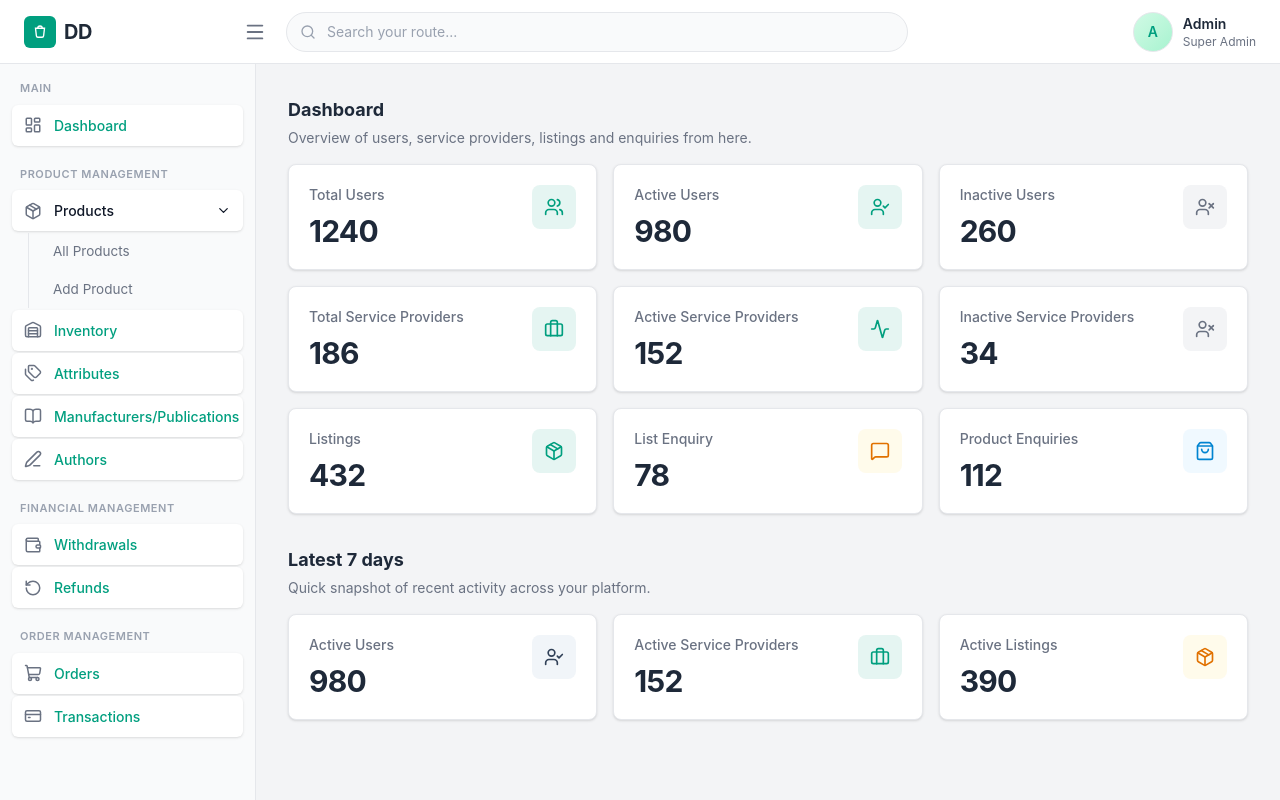
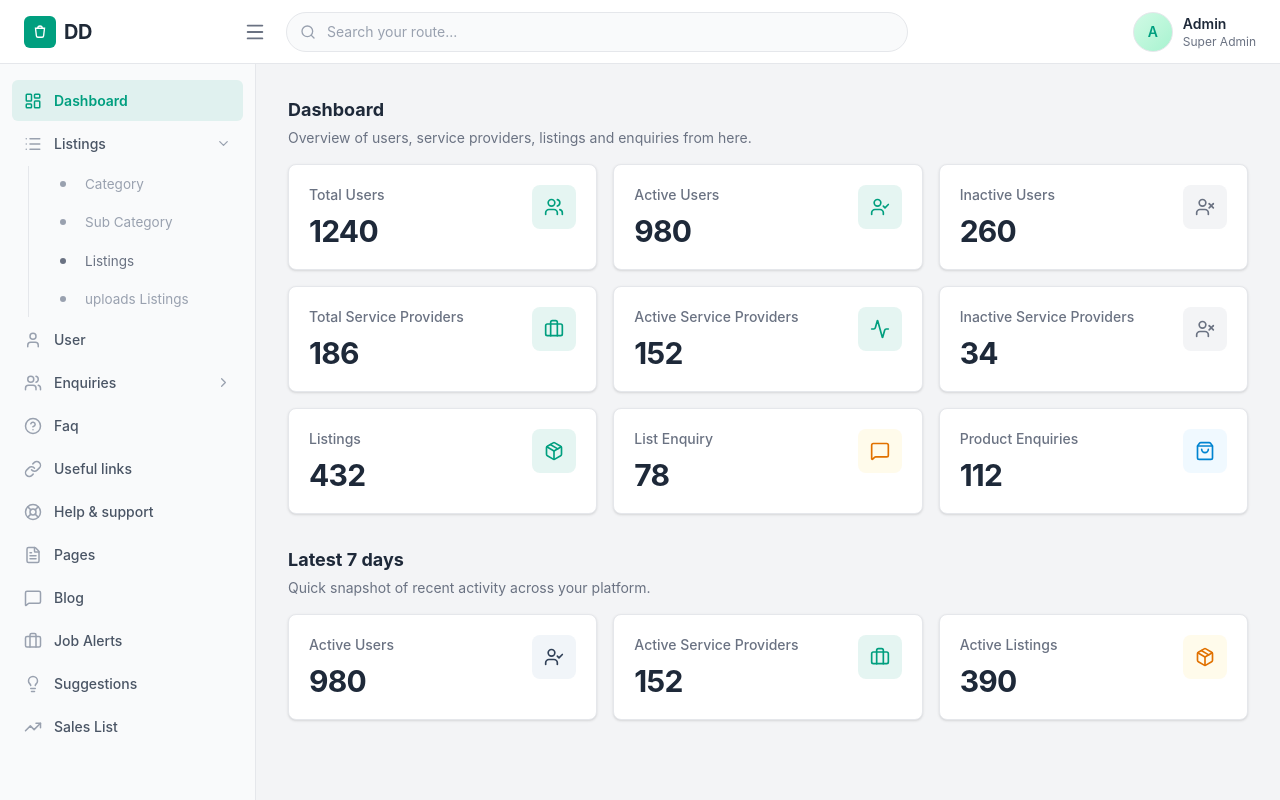
Before and after one commit to deepesh-230/admin-panel, a React (Vite) app: page /sample/dashboard in a window 1280 px wide. Built offline with nearby package versions, Linux system fonts and the light colour scheme; no server answers.

Commit message:
sample sidebar fixes

```diff
--- a/src/sample/components/SampleSidebar.tsx
+++ b/src/sample/components/SampleSidebar.tsx
@@ -1,16 +1,18 @@
 import { useState, type ReactNode } from 'react';
-import { NavLink } from 'react-router-dom';
+import { NavLink, useLocation } from 'react-router-dom';
 import {
   LayoutDashboard,
-  Package,
-  Warehouse,
-  Tags,
-  BookOpen,
-  PenLine,
-  Wallet,
-  RotateCcw,
-  ShoppingCart,
-  CreditCard,
+  List,
+  User,
+  Users,
+  HelpCircle,
+  Link as LinkIcon,
+  LifeBuoy,
+  FileText,
+  MessageSquare,
+  Briefcase,
+  Lightbulb,
+  TrendingUp,
   ChevronRight,
   ChevronDown,
   X,
@@ -23,52 +25,51 @@ interface NavItem {
   icon: ReactNode;
   href?: string;
   children?: NavItem[];
+  isExpanded?: boolean;
 }
 
-interface NavSection {
-  label: string;
-  items: NavItem[];
-}
+const BulletIcon = () => (
+  <span className="w-5 h-5 flex items-center justify-center">
+    <div className="w-1.5 h-1.5 rounded-full bg-current" />
+  </span>
+);
 
-const sections: NavSection[] = [
+const navItems: NavItem[] = [
+  { title: 'Dashboard', icon: <LayoutDashboard size={18} />, href: '/sample/dashboard' },
   {
-    label: 'MAIN',
-    items: [
-      { title: 'Dashboard', icon: <LayoutDashboard size={18} />, href: '/sample/dashboard' },
+    title: 'Listings',
+    icon: <List size={18} />,
+    isExpanded: true,
+    children: [
+      { title: 'Category', icon: <BulletIcon /> },
+      { title: 'Sub Category', icon: <BulletIcon /> },
+      { title: 'Listings', icon: <BulletIcon />, href: '/sample/listings' },
+      { title: 'uploads Listings', icon: <BulletIcon /> },
     ],
   },
+  { title: 'User', icon: <User size={18} /> },
   {
-    label: 'PRODUCT MANAGEMENT',
-    items: [
-      {
-        title: 'Products',
-        icon: <Package size={18} />,
-        children: [
-          { title: 'All Products', icon: null, href: '/sample/listings' },
-          { title: 'Add Product', icon: null, href: '/sample/listings' },
-        ],
-      },
-      { title: 'Inventory', icon: <Warehouse size={18} />, href: '#' },
-      { title: 'Attributes', icon: <Tags size={18} />, href: '#' },
-      { title: 'Manufacturers/Publications', icon: <BookOpen size={18} />, href: '#' },
-      { title: 'Authors', icon: <PenLine size={18} />, href: '#' },
+    title: 'Enquiries',
+    icon: <Users size={18} />,
+    children: [
+      { title: 'Listing Enquiries', icon: <BulletIcon /> },
+      { title: 'Product Enquiries', icon: <BulletIcon /> },
     ],
   },
-  {
-    label: 'FINANCIAL MANAGEMENT',
-    items: [
-      { title: 'Withdrawals', icon: <Wallet size={18} />, href: '#' },
-      { title: 'Refunds', icon: <RotateCcw size={18} />, href: '#' },
-    ],
-  },
-  {
-    label: 'ORDER MANAGEMENT',
-    items: [
-      { title: 'Orders', icon: <ShoppingCart size={18} />, href: '#' },
-      { title: 'Transactions', icon: <CreditCard size={18} />, href: '#' },
-    ],
-  },
+  { title: 'Faq', icon: <HelpCircle size={18} /> },
+  { title: 'Useful links', icon: <LinkIcon size={18} /> },
+  { title: 'Help & support', icon: <LifeBuoy size={18} /> },
+  { title: 'Pages', icon: <FileText size={18} /> },
+  { title: 'Blog', icon: <MessageSquare size={18} /> },
+  { title: 'Job Alerts', icon: <Briefcase size={18} /> },
+  { title: 'Suggestions', icon: <Lightbulb size={18} /> },
+  { title: 'Sales List', icon: <TrendingUp size={18} /> },
 ];
+
+const itemBase =
+  'w-full flex items-center gap-3 px-3 py-2.5 rounded-md text-[14px] font-medium transition-colors';
+const itemIdle = 'text-gray-600 hover:bg-gray-100/80 hover:text-gray-900';
+const itemActive = 'bg-[#009f7f]/10 text-[#009f7f] font-semibold';
 
 export const SampleSidebar = () => {
   const { isMobileMenuOpen, setIsMobileMenuOpen } = useSampleSidebar();
@@ -99,18 +100,15 @@ export const SampleSidebar = () => {
         </div>
 
         <div className="py-4 flex-1 overflow-y-auto">
-          {sections.map((section) => (
-            <div key={section.label} className="mb-5">
-              <p className="px-5 mb-2 text-[11px] font-semibold tracking-wider text-gray-400 uppercase">
-                {section.label}
-              </p>
-              <nav className="space-y-0.5 px-3">
-                {section.items.map((item) => (
-                  <SidebarItem key={item.title} item={item} onNavigate={() => setIsMobileMenuOpen(false)} />
-                ))}
-              </nav>
-            </div>
-          ))}
+          <nav className="space-y-0.5 px-3">
+            {navItems.map((item) => (
+              <SidebarItem
+                key={item.title}
+                item={item}
+                onNavigate={() => setIsMobileMenuOpen(false)}
+              />
+            ))}
+          </nav>
         </div>
       </aside>
     </>
@@ -118,8 +116,10 @@ export const SampleSidebar = () => {
 };
 
 const SidebarItem = ({ item, onNavigate }: { item: NavItem; onNavigate: () => void }) => {
+  const { pathname } = useLocation();
   const hasChildren = Boolean(item.children?.length);
-  const [isExpanded, setIsExpanded] = useState(item.title === 'Products');
+  const childActive = item.children?.some((c) => c.href && pathname === c.href) ?? false;
+  const [isExpanded, setIsExpanded] = useState(item.isExpanded || childActive);
 
   if (hasChildren) {
     return (
@@ -127,59 +127,79 @@ const SidebarItem = ({ item, onNavigate }: { item: NavItem; onNavigate: () => vo
         <button
           type="button"
           onClick={() => setIsExpanded((v) => !v)}
-          className={cn(
-            'w-full flex items-center justify-between px-3 py-2.5 rounded-md text-[14px] transition-colors',
-            isExpanded
-              ? 'bg-white text-gray-900 shadow-sm'
-              : 'text-gray-600 hover:bg-white hover:text-gray-900'
-          )}
+          className={cn(itemBase, 'justify-between', childActive ? itemActive : itemIdle)}
         >
           <span className="flex items-center gap-3">
-            <span className="text-gray-500">{item.icon}</span>
-            <span className="font-medium">{item.title}</span>
+            <span className={childActive ? 'text-[#009f7f]' : 'text-gray-400'}>{item.icon}</span>
+            <span>{item.title}</span>
           </span>
-          {isExpanded ? <ChevronDown size={15} /> : <ChevronRight size={15} />}
+          {isExpanded ? (
+            <ChevronDown size={15} className="text-gray-400" />
+          ) : (
+            <ChevronRight size={15} className="text-gray-400" />
+          )}
         </button>
+
         {isExpanded && (
           <div className="mt-0.5 ml-4 space-y-0.5 border-l border-gray-200 pl-3">
-            {item.children?.map((child) => (
-              <NavLink
-                key={child.title}
-                to={child.href || '#'}
-                onClick={onNavigate}
-                className={({ isActive }) =>
-                  cn(
-                    'flex items-center px-3 py-2 rounded-md text-[13.5px] transition-colors',
-                    isActive
+            {item.children?.map((child) => {
+              if (!child.href) {
+                return (
+                  <div
+                    key={child.title}
+                    className="flex items-center gap-3 px-3 py-2 rounded-md text-[13.5px] text-gray-400 cursor-default"
+                  >
+                    {child.icon}
+                    <span>{child.title}</span>
+                  </div>
+                );
+              }
+
+              const active = pathname === child.href;
+              return (
+                <NavLink
+                  key={child.title}
+                  to={child.href}
+                  end
+                  onClick={onNavigate}
+                  className={cn(
+                    'flex items-center gap-3 px-3 py-2 rounded-md text-[13.5px] transition-colors',
+                    active
                       ? 'bg-[#009f7f]/10 text-[#009f7f] font-semibold'
-                      : 'text-gray-500 hover:text-gray-800 hover:bg-white'
-                  )
-                }
-              >
-                {child.title}
-              </NavLink>
-            ))}
+                      : 'text-gray-500 hover:text-gray-800 hover:bg-gray-100/80'
+                  )}
+                >
+                  {child.icon}
+                  <span>{child.title}</span>
+                </NavLink>
+              );
+            })}
           </div>
         )}
       </div>
     );
   }
 
+  if (!item.href) {
+    return (
+      <div className={cn(itemBase, itemIdle, 'cursor-default')}>
+        <span className="text-gray-400">{item.icon}</span>
+        <span>{item.title}</span>
+      </div>
+    );
+  }
+
+  const active = pathname === item.href;
+
   return (
     <NavLink
-      to={item.href || '#'}
+      to={item.href}
+      end
       onClick={onNavigate}
-      className={({ isActive }) =>
-        cn(
-          'flex items-center gap-3 px-3 py-2.5 rounded-md text-[14px] transition-colors',
-          isActive
-            ? 'bg-white text-[#009f7f] font-semibold shadow-sm'
-            : 'text-gray-600 hover:bg-white hover:text-gray-900'
-        )
-      }
+      className={cn(itemBase, active ? itemActive : itemIdle)}
     >
-      <span className={cn('text-gray-500')}>{item.icon}</span>
-      <span className="font-medium">{item.title}</span>
+      <span className={active ? 'text-[#009f7f]' : 'text-gray-400'}>{item.icon}</span>
+      <span>{item.title}</span>
     </NavLink>
   );
 };
```
